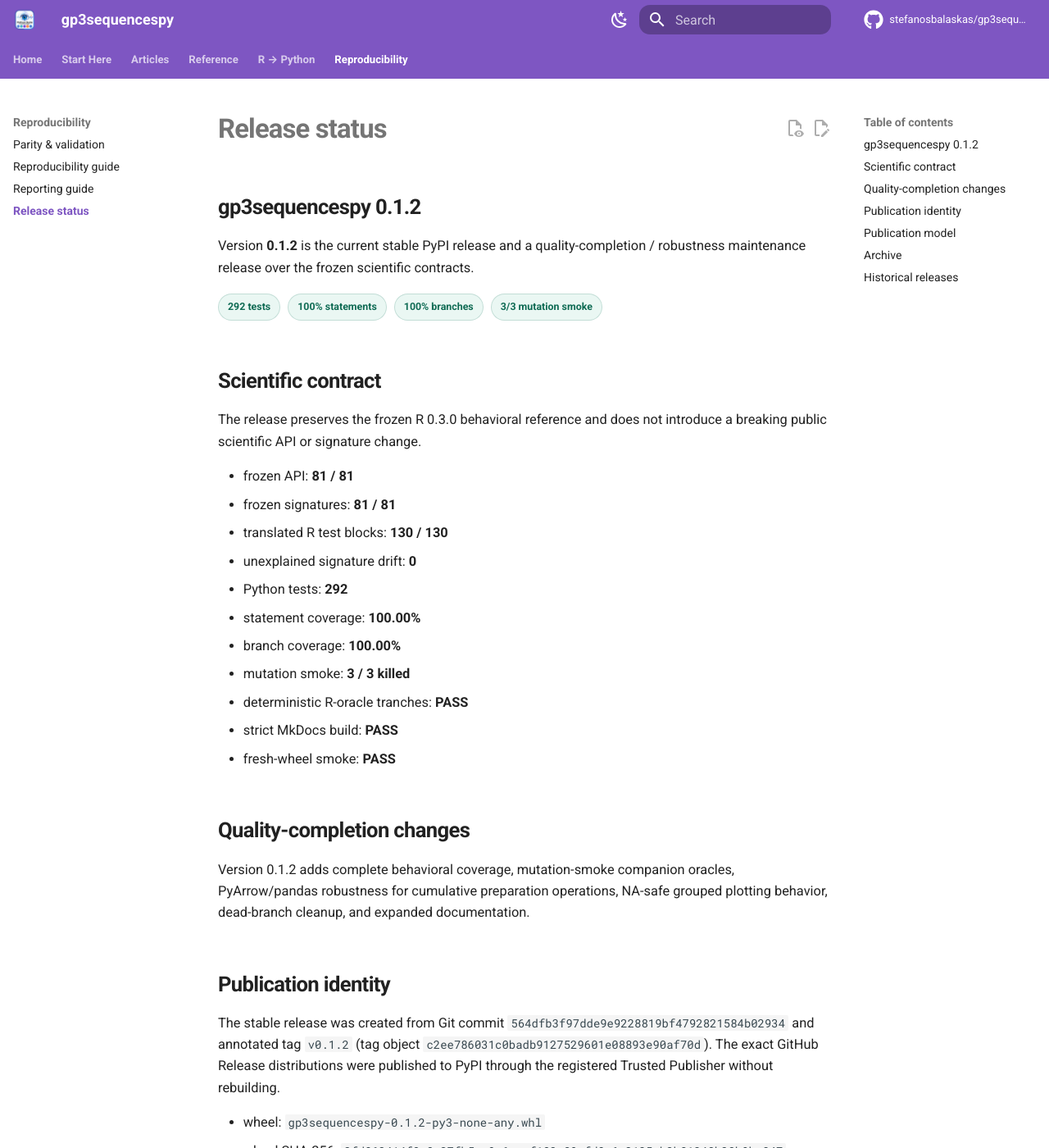
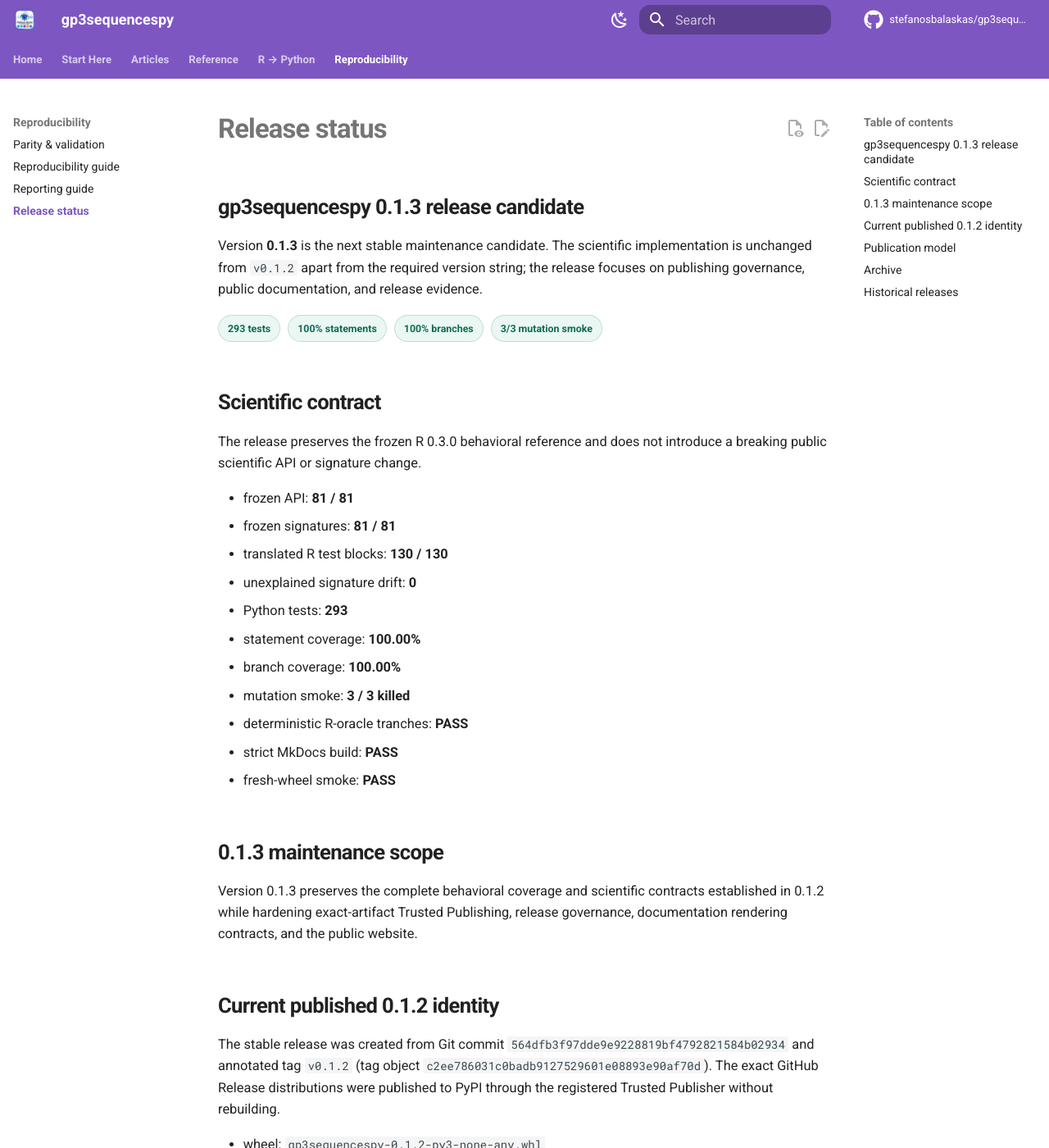
Before and after one commit to stefanosbalaskas/gp3sequencespy, an MkDocs documentation site: the page built from docs/release-readiness.md, in a window 1280 px wide and 1400 px high. Shown: the whole window at 82% size. Built offline with MkDocs 1.6.1 and Material for MkDocs 9.7.7, drawn with Linux system fonts in a browser that asks for light colours; comment, search, counter and statistics services are not loaded.

Commit message:
chore: prepare gp3sequencespy 0.1.3 release candidate

```diff
--- a/docs/release-readiness.md
+++ b/docs/release-readiness.md
@@ -1,11 +1,11 @@
 # Release status
 
-## gp3sequencespy 0.1.2
+## gp3sequencespy 0.1.3 release candidate
 
-Version **0.1.2** is the current stable PyPI release and a quality-completion / robustness maintenance release over the frozen scientific contracts.
+Version **0.1.3** is the next stable maintenance candidate. The scientific implementation is unchanged from `v0.1.2` apart from the required version string; the release focuses on publishing governance, public documentation, and release evidence.
 
 <div class="gp3-release-panel">
-<span class="gp3-status gp3-status--good">292 tests</span>
+<span class="gp3-status gp3-status--good">293 tests</span>
 <span class="gp3-status gp3-status--good">100% statements</span>
 <span class="gp3-status gp3-status--good">100% branches</span>
 <span class="gp3-status gp3-status--good">3/3 mutation smoke</span>
@@ -19,7 +19,7 @@ The release preserves the frozen R 0.3.0 behavioral reference and does not intro
 - frozen signatures: **81 / 81**
 - translated R test blocks: **130 / 130**
 - unexplained signature drift: **0**
-- Python tests: **292**
+- Python tests: **293**
 - statement coverage: **100.00%**
 - branch coverage: **100.00%**
 - mutation smoke: **3 / 3 killed**
@@ -27,11 +27,11 @@ The release preserves the frozen R 0.3.0 behavioral reference and does not intro
 - strict MkDocs build: **PASS**
 - fresh-wheel smoke: **PASS**
 
-## Quality-completion changes
+## 0.1.3 maintenance scope
 
-Version 0.1.2 adds complete behavioral coverage, mutation-smoke companion oracles, PyArrow/pandas robustness for cumulative preparation operations, NA-safe grouped plotting behavior, dead-branch cleanup, and expanded documentation.
+Version 0.1.3 preserves the complete behavioral coverage and scientific contracts established in 0.1.2 while hardening exact-artifact Trusted Publishing, release governance, documentation rendering contracts, and the public website.
 
-## Publication identity
+## Current published 0.1.2 identity
 
 The stable release was created from Git commit `564dfb3f97dde9e9228819bf4792821584b02934` and annotated tag `v0.1.2` (tag object `c2ee786031c0badb9127529601e08893e90af70d`). The exact GitHub Release distributions were published to PyPI through the registered Trusted Publisher without rebuilding.
 
--- a/pyproject.toml
+++ b/pyproject.toml
@@ -4,7 +4,7 @@ build-backend = "hatchling.build"
 
 [project]
 name = "gp3sequencespy"
-version = "0.1.2"
+version = "0.1.3"
 description = "Transparent, reproducible, and auditable analysis of ordered categorical sequences in Python."
 readme = "README.md"
 requires-python = ">=3.11"
--- a/src/gp3sequencespy/__init__.py
+++ b/src/gp3sequencespy/__init__.py
@@ -121,7 +121,7 @@ from .visualisations import (
     plot_transition_network,
 )
 
-__version__ = "0.1.2"
+__version__ = "0.1.3"
 
 __all__ = [
     "GP3SequencesError",
```
Also changed, not shown: CHANGELOG.md (+37 -0 lines), README.md (+6 -6 lines), 2 other files.
